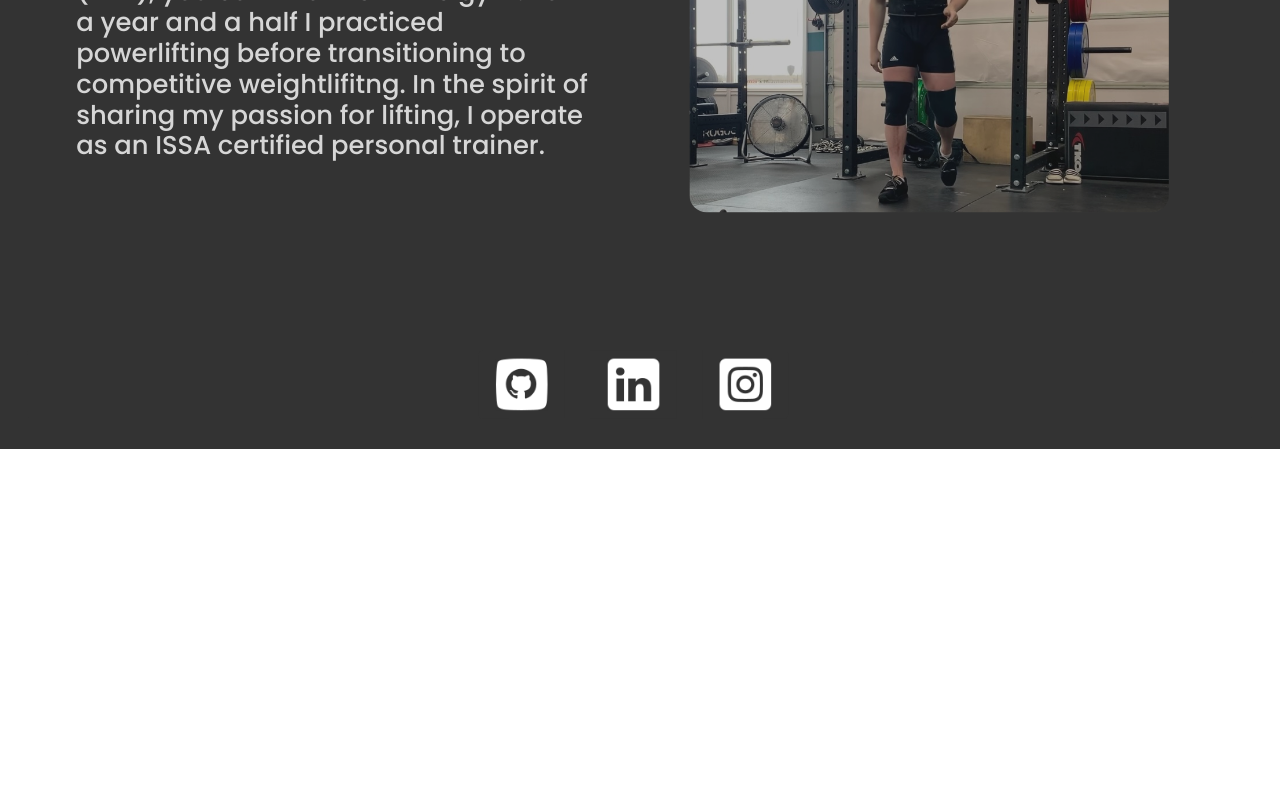
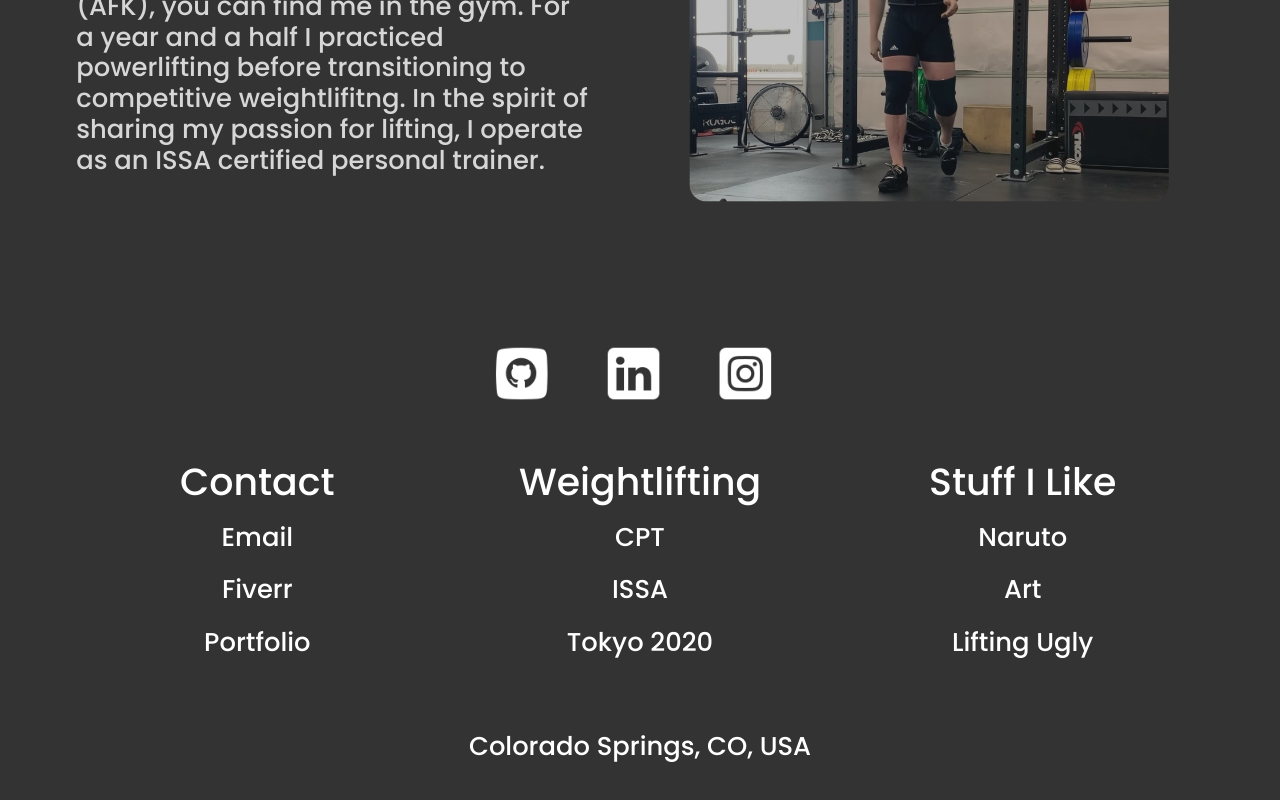
Before and after one commit to SamuelAdamson/SamuelAdamson.github.io, a React (Create React App) app: page /#/ in a window 1280 px wide. Shown: the part 4360-5160 px from the top of the page. Before the commit the page ends 4822 px from the top, so only its background shows below. Built offline with nearby package versions, Linux system fonts and the light colour scheme.

Commit message:
Completed Footer

```diff
--- a/src/css/App.css
+++ b/src/css/App.css
@@ -154,10 +154,6 @@ a:hover {
     margin-left: calc((100vw - 1320px) / 2);
     margin-right: calc((100vw - 1320px) / 2);
 }
-.DynoFull {
-    border-bottom-left-radius: 0rem;
-    border-bottom-right-radius: 0rem;
-}
 .Dyno.in-view {
     margin: 0;
 }
@@ -169,6 +165,13 @@ a:hover {
 .Dyno .dyno-content.show {
     filter: opacity(1);
     transform: scale(1.075);
+}
+.DynoFull {
+    border-bottom-left-radius: 0rem;
+    border-bottom-right-radius: 0rem;
+}
+.DynoFull.in-view {
+    padding-bottom: 11rem;
 }
 .DynoFull .dyno-content-full {
     filter: opacity(0);
@@ -185,10 +188,18 @@ a:hover {
     color: #ffffff;
     text-align: center;
     padding-top: 5vh;
-    padding-bottom: 5vh;
+    padding-left: 3rem;
+    padding-right: 3rem;
+}
+.Footer .row {
+    margin-bottom: 1rem;
+}
+.Footer .row .col {
+    margin-bottom: 2rem;
 }
 .Footer .list-group {
     background-color: #333333;
+    margin-bottom: 2rem;
 }
 .Footer .list-group-item {
     margin-left: 0.75rem;
@@ -207,12 +218,24 @@ a:hover {
     font-size: 2.2rem !important;
 }
 .Footer h3 {
+    color: #ffffff;
     font-size: 1.5rem;
     transition: all ease 400ms;
     animation: none;
+    width: fit-content;
+    display: inline-block;
 }
-.Footer h3:hover {
-    transform: scale(1.05);
+.Footer h3:after {
+    display: block;
+    height: 4px;
+    width: 0;
+    content: '';
+    background: none repeat scroll 0 0 transparent;
+    background-color: #ffffff;
+    transition: ease 0.4s;
+}
+.Footer h3:hover:after {
+    width: 100%;
 }
 
 /* HOME PAGE ----------------------------------------------------------------------------------------------------------------- */
--- a/src/pages/Home.js
+++ b/src/pages/Home.js
@@ -215,12 +215,12 @@ class Home extends Component {
                         </Container>,
                         <Container className="lower-content-body">
                             <Row className="profile-row lower">
-                                <Col>
+                                <Col className="my-auto">
                                     <h2> Past Experience </h2>
                                     <br />
                                     <h4>
                                         Previously I worked as an IT Technician for a network management
-                                        contractor, Grand Mesa Software. where I developed technical know how and problem solving
+                                        contractor, Grand Mesa Software, where I developed technical know how and problem solving
                                         skills. Following my third year of high school I worked in game development
                                         at Synaptix Games.
                                     </h4>
@@ -232,7 +232,7 @@ class Home extends Component {
                         </Container>,
                         <Container className="lower-content-body">
                         <Row className="profile-row lower">
-                            <Col>
+                            <Col className="my-auto">
                                 <h2> AFK </h2>
                                 <br />
                                 <h4>
--- a/src/pages/components/Footer.js
+++ b/src/pages/components/Footer.js
@@ -29,6 +29,64 @@ const Footer = () => {
                     </ListGroup.Item>
                 </ListGroup>
             </Row>
+
+            <Row>
+                <Col>
+                    <Row> <h2> Contact </h2> </Row>
+                    <Row>
+                        <a href="mailto:sadamson@uccs.edu">
+                            <h3> Email </h3>
+                        </a>
+                    </Row>
+                    <Row>
+                        <a href="https://www.fiverr.com/giibbi">
+                            <h3> Fiverr </h3>
+                        </a>
+                    </Row>
+                    <Row>
+                        <a href="https://SamuelAdamson.github.io/#/projects" target="_blank" rel="noreferrer">
+                            <h3> Portfolio </h3>
+                        </a>
+                    </Row>
+                </Col>
+                <Col>
+                    <Row> <h2> Weightlifting </h2> </Row>
+                    <Row>
+                        <a href="https://adamson.issacertifiedtrainer.com" target="_blank" rel="noreferrer">
+                            <h3> CPT </h3>
+                        </a>
+                    </Row>
+                    <Row>
+                        <a href="https://www.issaonline.com/" target="_blank" rel="noreferrer">
+                            <h3> ISSA </h3>
+                        </a>
+                    </Row>
+                    <Row>
+                        <a href="https://www.youtube.com/watch?v=iik25wqIuFo" target="_blank" rel="noreferrer">
+                            <h3> Tokyo 2020 </h3>
+                        </a>
+                    </Row>
+                </Col>
+                <Col>
+                    <Row> <h2> Stuff I Like </h2> </Row>
+                    <Row>
+                        <a href="https://www.netflix.com/title/70205012" target="_blank" rel="noreferrer">
+                            <h3> Naruto </h3>
+                        </a>
+                    </Row>
+                    <Row>
+                        <a href="https://www.youtube.com/watch?v=s3zzz2lxLeg" target="_blank" rel="noreferrer">
+                            <h3> Art </h3>
+                        </a>
+                    </Row>
+                    <Row>
+                        <a href="https://liftingugly.com/" target="_blank" rel="noreferrer">
+                            <h3> Lifting Ugly </h3>
+                        </a>
+                    </Row>
+                </Col>
+            </Row>
+            <h4> Colorado Springs, CO, USA </h4>
         </Container>
     );
 }
```
